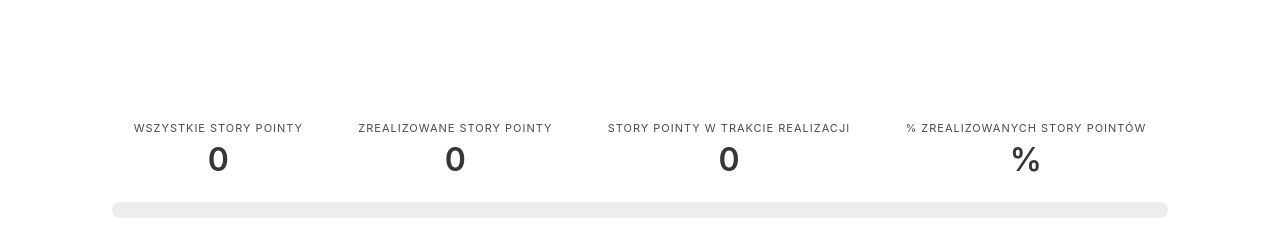
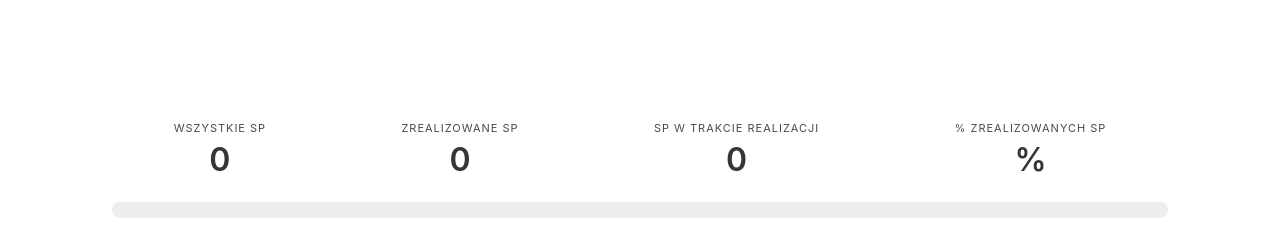
Before and after one commit to w13rny/jira_version_chart, a Flask app: template app/templates/report.html in a window 1280 px wide. Shown: the top 242 px of the page. Run offline with Flask 2, Linux system fonts and the light colour scheme; the template is opened without the code that fills it, so the values that code supplies are empty.

Commit message:
shortened headers

```diff
--- a/app/templates/_macro_issue_list.html
+++ b/app/templates/_macro_issue_list.html
@@ -9,25 +9,25 @@
     <nav class="level is-mobile">
         <div class="level-item has-text-centered">
             <div>
-                <p class="heading">Wszystkie Story Pointy</p>
+                <p class="heading">Wszystkie SP</p>
                 <p class="title">{{ data.all_story_points|round|int }}</p>
             </div>
         </div>
         <div class="level-item has-text-centered">
             <div>
-                <p class="heading">Zrealizowane Story Pointy</p>
+                <p class="heading">Zrealizowane SP</p>
                 <p class="title">{{ data.resolved_story_points|round|int }}</p>
             </div>
         </div>
         <div class="level-item has-text-centered">
             <div>
-                <p class="heading">Story Pointy w trakcie realizacji</p>
+                <p class="heading">SP w trakcie realizacji</p>
                 <p class="title">{{ data.story_points_in_progress|round|int }}</p>
             </div>
         </div>
         <div class="level-item has-text-centered">
             <div>
-                <p class="heading">% zrealizowanych Story Pointów</p>
+                <p class="heading">% zrealizowanych SP</p>
                 <p class="title">{{ data.percent_resolved|round(1) }}%</p>
             </div>
         </div>
```
